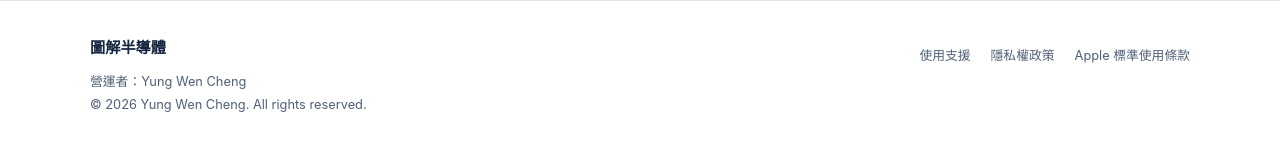
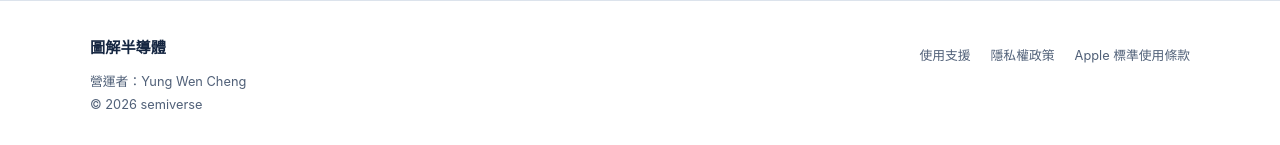
Before and after one commit to VictoriaC1122/semiverse-support-site, a plain HTML site: page contact.html in a window 1280 px wide. Shown: the part 1764-1909 px from the top of the page. Drawn offline with Linux system fonts and the light colour scheme.

Commit message:
Update copyright to semiverse

```diff
--- a/contact.html
+++ b/contact.html
@@ -45,7 +45,7 @@
   </main>
   <footer class="site-footer">
     <div class="container footer-inner">
-      <div><strong>圖解半導體</strong><p>營運者：Yung Wen Cheng<br>© 2026 Yung Wen Cheng. All rights reserved.</p></div>
+      <div><strong>圖解半導體</strong><p>營運者：Yung Wen Cheng<br>© 2026 semiverse</p></div>
       <nav aria-label="頁尾導覽"><a href="./index.html">使用支援</a><a href="./privacy.html">隱私權政策</a><a href="https://www.apple.com/legal/internet-services/itunes/dev/stdeula/">Apple 標準使用條款</a></nav>
     </div>
   </footer>
```
Also changed, not shown: index.html (+1 -1 lines), privacy.html (+1 -1 lines).
